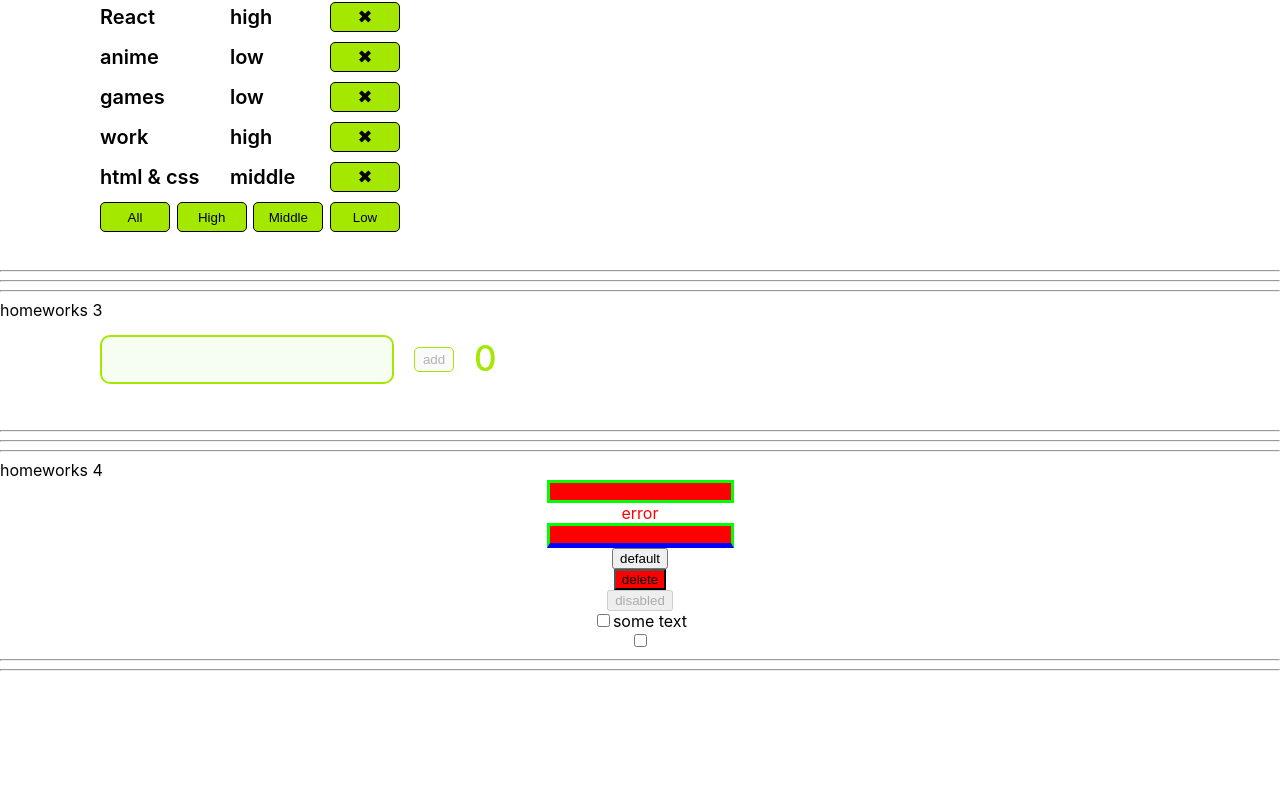
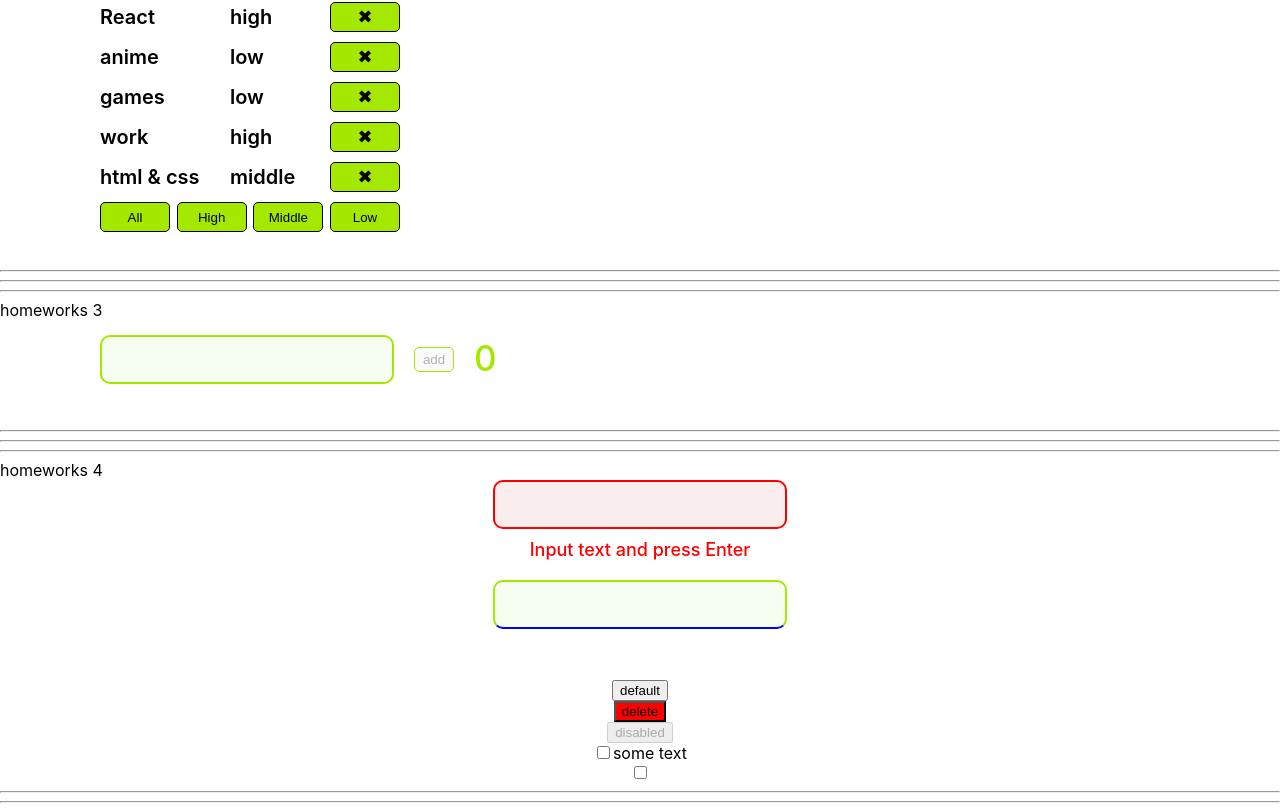
Before and after one commit to tamga05/Homeworks_React, a React (Create React App) app: page / in a window 1280 px wide. Shown: the part 496-1307 px from the top of the page. Before the commit the page ends 1175 px from the top, so only its background shows below. Built offline with nearby package versions, Linux system fonts and the light colour scheme.

Commit message:
add markup finalInputClassName at HW4 component

```diff
--- a/src/p2-homeworks/h2/Affairs.module.css
+++ b/src/p2-homeworks/h2/Affairs.module.css
@@ -47,7 +47,9 @@
 .filterButtonHigh:focus,
 .filterButtonMiddle:focus,
 .filterButtonLow:focus {
-    outline: 3px solid red;
+    /*outline: 3px solid red;*/
+    box-shadow: 0 0 5px 3px #000000;
+    /*box-shadow: 0 0 5px 3px #243803;*/
 }
 
 .filterButtonHigh {
--- a/src/p2-homeworks/h3/Greeting.module.css
+++ b/src/p2-homeworks/h3/Greeting.module.css
@@ -15,6 +15,12 @@
     font-size: 25px;
     color: #A4E800;
     background-color: #f6fef2;
+}
+
+.inputInputClass:focus {
+    /*border: 2px solid #243803;*/
+    border: 2px solid #A4E800;
+    color: #A4E800;
 }
 
 .errorInputClass {
--- a/src/p2-homeworks/h4/HW4.module.css
+++ b/src/p2-homeworks/h4/HW4.module.css
@@ -1,11 +1,12 @@
 .blue {
-    border-bottom: 5px solid blue;
+    border-bottom: 2px solid blue;
 }
 
 .column {
     display: flex;
     flex-direction: column;
     align-items: center;
+    /*gap: 20px;*/
 }
 
 .testSpanError {
--- a/src/p2-homeworks/h4/HW4.tsx
+++ b/src/p2-homeworks/h4/HW4.tsx
@@ -9,7 +9,7 @@ function HW4() {
 
     const [text, setText] = useState<string>('')
 
-    const error = text ? '' : 'error'
+    const error = text ? '' : 'Input text and press Enter'
 
     const showAlert = () => {
         if (error) {
@@ -17,8 +17,8 @@ function HW4() {
         } else {
             alert(text) // если нет ошибки показать текст
         }
+        setText('')
     }
-
 
     const [checked, setChecked] = useState<boolean>(false)
 
@@ -33,10 +33,10 @@ function HW4() {
             <div className={s.column}>
 
                 <SuperInputText
+                    error={error} // ошибка Может передаваться или Не передаваться !!!
                     value={text}
                     onChangeText={setText}
                     onEnter={showAlert}
-                    error={error}
                     // spanClassName={s.testSpanError}
                 />
 
--- a/src/p2-homeworks/h4/common/c1-SuperInputText/SuperInputText.module.css
+++ b/src/p2-homeworks/h4/common/c1-SuperInputText/SuperInputText.module.css
@@ -1,12 +1,58 @@
 .superInput {
+    padding-top: 15px;
+    display: flex;
+    align-items: center;
+}
 
+.wrapperInputMain {
+    height: 100px;
+    text-align: center;
+}
+
+.mainInput {
+    width: 250px;
+    height: 35px;
+    outline: none;
+    border: 2px solid #A4E800;
+    border-radius: 10px;
+    /*margin-top: 20px;*/
+    padding: 5px 20px;
+    font-size: 25px;
+    color: #A4E800;
+    background-color: #f6fef2;
+}
+
+.mainInput:focus {
+    border: 2px solid green;
+    color: green;
 }
 
 .errorInput {
-    border: 3px solid lime;
-    background: red;
+    /*border: 3px solid lime;*/
+    /*background: red;*/
+    border: 2px solid red;
+    background-color: #f9eded;
 }
+
+.errorInput:focus {
+    border: 2px solid red;
+    color: red;
+}
+
+
+/*.errorInput .mainInput:focus {*/
+/*    fo*/
+/*}*/
 
 .error {
     color: red;
+    /*margin-left: 170px;*/
+    font-weight: 500;
+    font-size: 18px;
 }
+
+
+.wrapperInputErrorSpan {
+    margin-top: 10px;
+    margin-bottom: 15px;
+}
--- a/src/p2-homeworks/h4/common/c1-SuperInputText/SuperInputText.tsx
+++ b/src/p2-homeworks/h4/common/c1-SuperInputText/SuperInputText.tsx
@@ -2,13 +2,13 @@ import React, {ChangeEvent, DetailedHTMLProps, InputHTMLAttributes, KeyboardEven
 import s from './SuperInputText.module.css'
 
 
-// тип пропсов обычного инпута
+// тип пропсов Обычного инпута
 type DefaultInputPropsType = DetailedHTMLProps<InputHTMLAttributes<HTMLInputElement>, HTMLInputElement>
 
 
-// здесь мы говорим что у нашего инпута будут такие же пропсы как у обычного инпута
+// здесь мы говорим что у нашего инпута будут такие же пропсы как у Обычного инпута
 // (чтоб не писать value: string, onChange: ...; они уже все описаны в DefaultInputPropsType)
-type SuperInputTextPropsType = DefaultInputPropsType & { // и + ещё пропсы которых нет в стандартном инпуте
+type SuperInputTextPropsType = DefaultInputPropsType & { // и + Ещё пропсы, которых нет в стандартном инпуте
     onChangeText?: (value: string) => void
     onEnter?: () => void
     error?: string
@@ -31,24 +31,25 @@ const SuperInputText: React.FC<SuperInputTextPropsType> = (
     const onChangeCallback = (e: ChangeEvent<HTMLInputElement>) => {
         onChange // если есть пропс onChange
         && onChange(e) // то передать ему е (поскольку onChange не обязателен)
-
         onChangeText && onChangeText(e.currentTarget.value)
     }
 
+
     const onKeyPressCallback = (e: KeyboardEvent<HTMLInputElement>) => {
         onKeyPress && onKeyPress(e);
-
         onEnter // если Есть пропс onEnter
         && e.key === 'Enter' // и если Нажата кнопка Enter
         && onEnter() // то Вызвать его
     }
 
     const finalSpanClassName = `${s.error} ${spanClassName ? spanClassName : ''}`
-    const finalInputClassName = `${s.errorInput} ${className}` // need to fix with (?:) and s.superInput
+
+    // const finalInputClassName = `${s.errorInput} ${className}` // need to fix with (?:) and s.superInput
+    const finalInputClassName = error ? `${s.errorInput} ${className} ${s.mainInput}` : `${className} ${s.mainInput}`
 
 
     return (
-        <>
+        <div className={s.wrapperInputMain}>
             <input
                 type={'text'}
                 onChange={onChangeCallback}
@@ -57,8 +58,10 @@ const SuperInputText: React.FC<SuperInputTextPropsType> = (
 
                 {...restProps} // отдаём инпуту Остальные пропсы если они есть (value например там внутри)
             />
-            {error && <span className={finalSpanClassName}>{error}</span>}
-        </>
+            <div className={s.wrapperInputErrorSpan}>
+                {error && <span className={finalSpanClassName}>{error}</span>}
+            </div>
+        </div>
     )
 }
 
```
